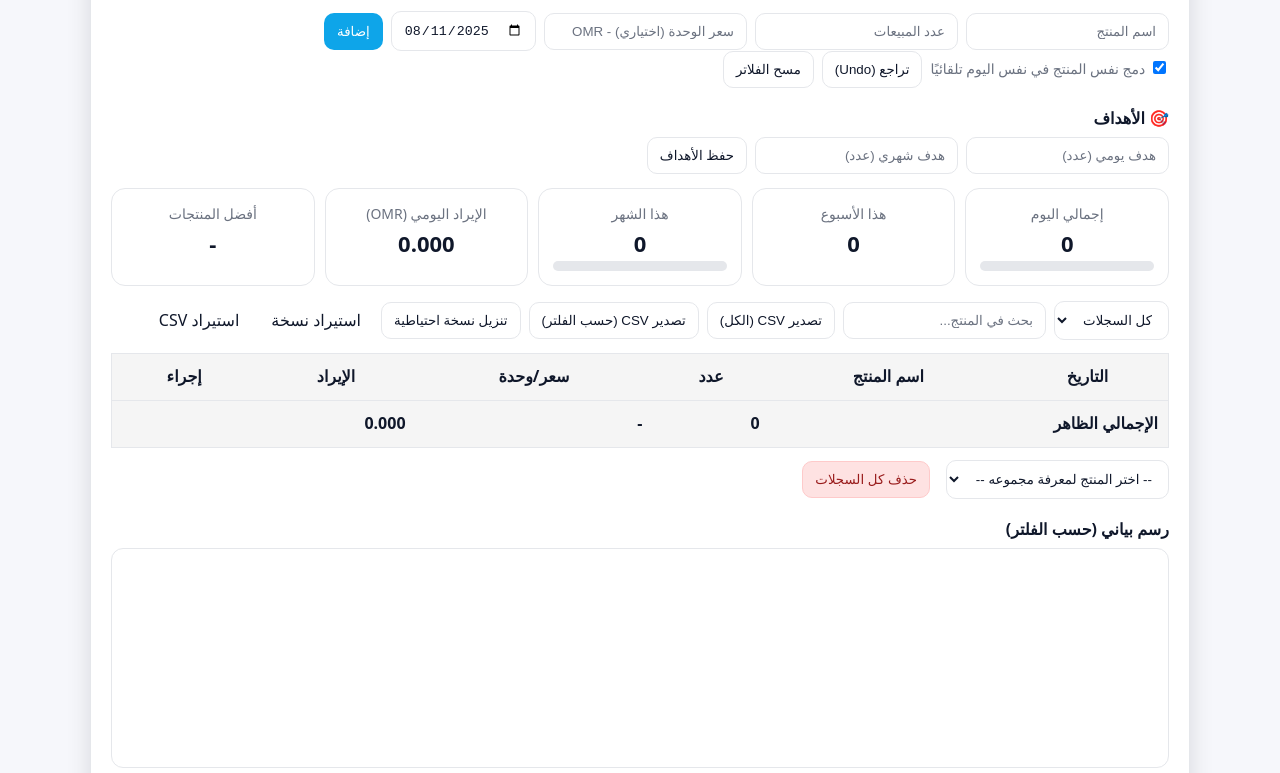
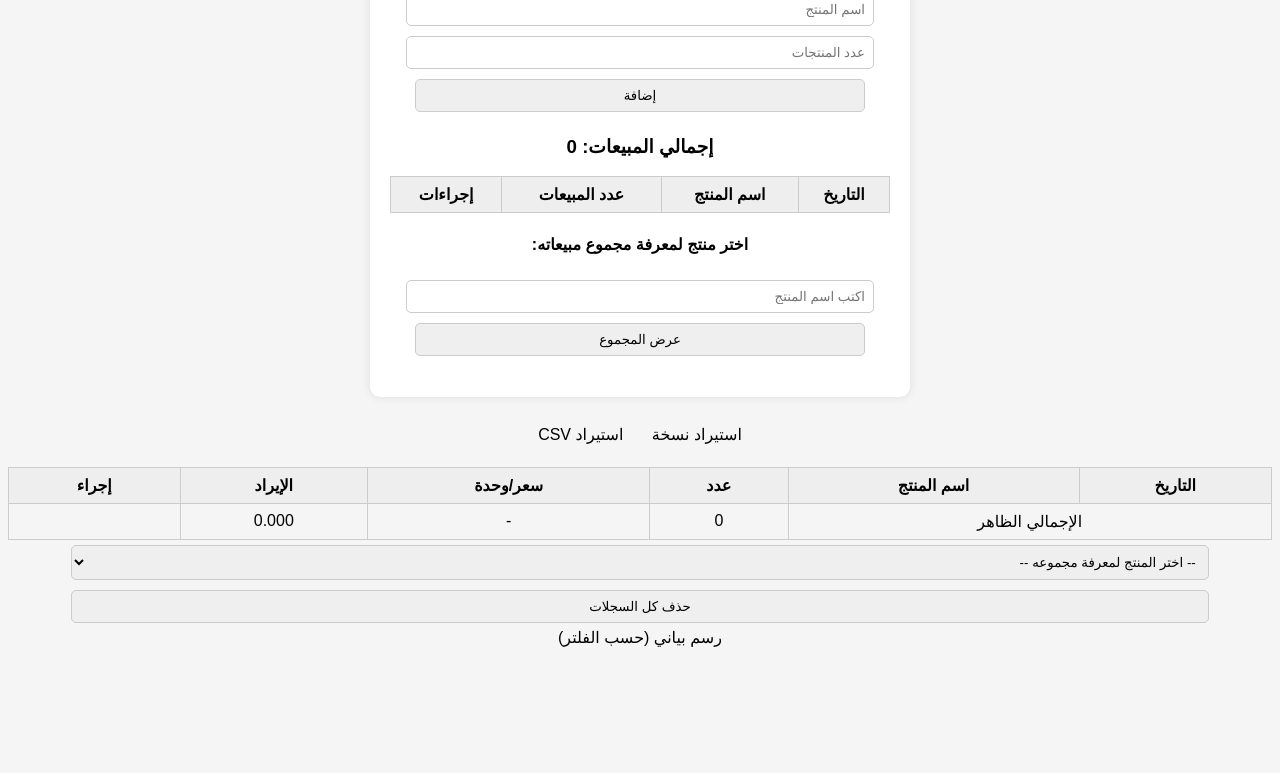
Before and after one commit to almhlbalmhlbyh-prog/Sales2, a plain HTML site: page index.html in a window 1280 px wide. Shown: the part 120-893 px from the top of the page. Drawn offline with Linux system fonts and the light colour scheme.

Commit message:
Update index.html

```diff
--- a/index.html
+++ b/index.html
@@ -1,109 +1,130 @@
 <!DOCTYPE html>
 <html lang="ar" dir="rtl">
 <head>
-  <meta charset="UTF-8" />
-  <meta name="viewport" content="width=device-width, initial-scale=1.0"/>
-  <title>تتبع المبيعات المتقدم</title>
-  <meta name="theme-color" content="#0ea5e9">
+  <meta charset="UTF-8">
+  <meta name="viewport" content="width=device-width, initial-scale=1.0">
+  <title>📊 نظام تتبع المبيعات</title>
   <link rel="manifest" href="manifest.json">
   <style>
-    :root{
-      --bg:#f6f7fb; --card:#fff; --text:#0f172a; --muted:#6b7280; --accent:#0ea5e9; --danger:#ef4444; --border:#e5e7eb;
-    }
-    .dark:root, body.dark{ --bg:#0b1220; --card:#0f172a; --text:#e5e7eb; --muted:#a1a1aa; --accent:#38bdf8; --danger:#ef4444; --border:#1f2937; }
-    *{box-sizing:border-box}
-    body{font-family:system-ui,Arial,sans-serif;background:var(--bg);color:var(--text);margin:0;padding:20px;line-height:1.6}
-    .container{background:var(--card);padding:20px;border-radius:16px;max-width:1100px;margin:auto;box-shadow:0 4px 24px rgba(2,8,23,.12);border:1px solid var(--border)}
-    h1{font-size:28px;margin:0 0 6px}
-    .sub{color:var(--muted);margin:0 0 14px}
-    .row{display:flex;gap:8px;flex-wrap:wrap;align-items:center}
-    input,select,button{padding:10px 12px;border:1px solid var(--border);border-radius:10px;background:transparent;color:var(--text)}
-    input::placeholder{color:var(--muted)}
-    button{background:var(--accent);border-color:transparent;color:white;cursor:pointer}
-    button.ghost{background:transparent;border:1px solid var(--border);color:var(--text)}
-    button.danger{background:#fee2e2;color:#991b1b;border-color:#fecaca}
-    .grid{display:grid;grid-template-columns:repeat(5,minmax(0,1fr));gap:10px;margin:14px 0}
-    .card{background:var(--card);border:1px solid var(--border);border-radius:14px;padding:14px;text-align:center}
-    .card .k{font-size:22px;font-weight:700}
-    table{width:100%;border-collapse:collapse;margin-top:12px;border:1px solid var(--border)}
-    th,td{border-top:1px solid var(--border);padding:10px}
-    th{background:rgba(2,8,23,.04);cursor:pointer}
-    tfoot td{font-weight:bold;background:rgba(2,8,23,.04)}
-    .actions{display:flex;gap:6px;justify-content:center;flex-wrap:wrap}
-    .toolbar{margin:12px 0;display:flex;gap:8px;flex-wrap:wrap;align-items:center}
-    .section-title{margin-top:18px;margin-bottom:6px;font-weight:700}
-    .muted{color:var(--muted);font-size:14px}
-    .footer{margin-top:14px;color:var(--muted);font-size:13px;display:flex;justify-content:space-between;flex-wrap:wrap;gap:8px}
-    canvas{width:100%;height:220px;border:1px solid var(--border);border-radius:12px;background:var(--card)}
-    .progress{height:10px;background:#e5e7eb;border-radius:999px;overflow:hidden}
-    .progress > div{height:100%}
-    @media (max-width:900px){.grid{grid-template-columns:repeat(2,1fr)}}
-    @media print{
-      #themeBtn,#installBtn,.toolbar,.actions,.no-print{display:none !important}
-      body{padding:0;background:white} .container{box-shadow:none;border:none}
-    }
+    body { font-family: Arial, sans-serif; background: #f5f5f5; text-align: center; }
+    .container { background: white; padding: 20px; margin: 20px auto; border-radius: 10px; max-width: 500px; box-shadow: 0 0 10px rgba(0,0,0,0.1); }
+    input, select, button { padding: 8px; margin: 5px; border-radius: 5px; border: 1px solid #ccc; width: 90%; }
+    table { width: 100%; border-collapse: collapse; margin-top: 15px; }
+    th, td { border: 1px solid #ccc; padding: 8px; }
+    th { background: #eee; }
+    .edit-btn { background: orange; color: white; padding: 5px; border: none; border-radius: 5px; cursor: pointer; }
+    .delete-btn { background: red; color: white; padding: 5px; border: none; border-radius: 5px; cursor: pointer; }
   </style>
 </head>
 <body>
-  <div class="container">
-    <div class="row" style="justify-content:space-between">
-      <div>
-        <h1>📊 نظام تتبع المبيعات</h1>
-        <p class="sub">سجّل البيع، راقب الملخصات والإيراد، وصدّر نسخة احتياطية.</p>
-      </div>
-      <div class="row">
-        <button class="ghost" id="themeBtn">الوضع الليلي</button>
-        <button class="ghost" id="installBtn" hidden>تثبيت كتطبيق</button>
-        <button class="ghost no-print" id="printBtn">طباعة تقرير</button>
-      </div>
-    </div>
 
-    <!-- إضافة بيع -->
-    <div class="row">
-      <input list="productsList" type="text" id="productName" placeholder="اسم المنتج">
-      <datalist id="productsList"></datalist>
-      <input type="number" id="salesInput" placeholder="عدد المبيعات">
-      <input type="number" id="priceInput" placeholder="سعر الوحدة (اختياري) - OMR" step="0.001" min="0">
-      <input type="date" id="dateInput">
-      <button id="addBtn">إضافة</button>
-    </div>
-    <div class="row muted">
-      <label><input type="checkbox" id="mergeSameDay" checked> دمج نفس المنتج في نفس اليوم تلقائيًا</label>
-      <button class="ghost" id="undoBtn">تراجع (Undo)</button>
-      <button class="ghost" id="clearFiltersBtn">مسح الفلاتر</button>
-    </div>
+<div class="container">
+  <h2>📊 نظام تتبع المبيعات</h2>
+  <input type="text" id="productName" placeholder="اسم المنتج">
+  <input type="number" id="productQty" placeholder="عدد المنتجات">
+  <button onclick="addSale()">إضافة</button>
 
-    <!-- أهداف -->
-    <div class="section-title">🎯 الأهداف</div>
-    <div class="row">
-      <input type="number" id="targetDaily" placeholder="هدف يومي (عدد)">
-      <input type="number" id="targetMonthly" placeholder="هدف شهري (عدد)">
-      <button class="ghost" id="saveTargetsBtn">حفظ الأهداف</button>
-    </div>
-    <div class="grid">
-      <div class="card"><div class="muted">إجمالي اليوم</div><div class="k" id="sumToday">0</div><div class="progress"><div id="progDay" style="width:0%;background:#22c55e"></div></div></div>
-      <div class="card"><div class="muted">هذا الأسبوع</div><div class="k" id="sumWeek">0</div></div>
-      <div class="card"><div class="muted">هذا الشهر</div><div class="k" id="sumMonth">0</div><div class="progress"><div id="progMonth" style="width:0%;background:#22c55e"></div></div></div>
-      <div class="card"><div class="muted">الإيراد اليومي (OMR)</div><div class="k" id="revToday">0.000</div></div>
-      <div class="card"><div class="muted">أفضل المنتجات</div><div class="k" id="topProducts">-</div></div>
-    </div>
+  <h3 id="totalSales">إجمالي المبيعات: 0</h3>
+  <table id="salesTable">
+    <tr>
+      <th>التاريخ</th>
+      <th>اسم المنتج</th>
+      <th>عدد المبيعات</th>
+      <th>إجراءات</th>
+    </tr>
+  </table>
 
-    <!-- فلاتر وبحث وتصدير -->
-    <div class="toolbar">
-      <select id="filterMode">
-        <option value="all">كل السجلات</option>
-        <option value="today">اليوم</option>
-        <option value="week">هذا الأسبوع</option>
-        <option value="month">هذا الشهر</option>
-        <option value="range">نطاق تاريخ</option>
-      </select>
-      <input type="date" id="fromDate" style="display:none">
-      <input type="date" id="toDate" style="display:none">
-      <input type="text" id="search" placeholder="بحث في المنتج...">
-      <button class="ghost" id="exportCsv">تصدير CSV (الكل)</button>
-      <button class="ghost" id="exportCsvFiltered">تصدير CSV (حسب الفلتر)</button>
-      <button class="ghost" id="backupBtn">تنزيل نسخة احتياطية</button>
-      <label class="ghost" style="padding:8px 12px;display:inline-block;cursor:pointer">
+  <h4>اختر منتج لمعرفة مجموع مبيعاته:</h4>
+  <input type="text" id="filterProduct" placeholder="اكتب اسم المنتج">
+  <button onclick="filterSales()">عرض المجموع</button>
+  <p id="productTotal"></p>
+</div>
+
+<script>
+  let sales = JSON.parse(localStorage.getItem("sales")) || [];
+
+  function saveData() {
+    localStorage.setItem("sales", JSON.stringify(sales));
+  }
+
+  function renderTable() {
+    let table = document.getElementById("salesTable");
+    table.innerHTML = `
+      <tr>
+        <th>التاريخ</th>
+        <th>اسم المنتج</th>
+        <th>عدد المبيعات</th>
+        <th>إجراءات</th>
+      </tr>
+    `;
+    let total = 0;
+    sales.forEach((sale, index) => {
+      total += sale.qty;
+      table.innerHTML += `
+        <tr>
+          <td>${sale.date}</td>
+          <td>${sale.name}</td>
+          <td>${sale.qty}</td>
+          <td>
+            <button class="edit-btn" onclick="editSale(${index})">تعديل</button>
+            <button class="delete-btn" onclick="deleteSale(${index})">حذف</button>
+          </td>
+        </tr>
+      `;
+    });
+    document.getElementById("totalSales").innerText = "إجمالي المبيعات: " + total;
+  }
+
+  function addSale() {
+    let name = document.getElementById("productName").value;
+    let qty = parseInt(document.getElementById("productQty").value);
+    if (!name || isNaN(qty) || qty <= 0) return alert("أدخل بيانات صحيحة");
+    let today = new Date().toLocaleDateString("ar-EG");
+    sales.push({ date: today, name: name, qty: qty });
+    saveData();
+    renderTable();
+    document.getElementById("productName").value = "";
+    document.getElementById("productQty").value = "";
+  }
+
+  function deleteSale(index) {
+    if (confirm("هل تريد حذف هذا السجل؟")) {
+      sales.splice(index, 1);
+      saveData();
+      renderTable();
+    }
+  }
+
+  function editSale(index) {
+    let newName = prompt("أدخل اسم المنتج الجديد", sales[index].name);
+    let newQty = parseInt(prompt("أدخل عدد المبيعات الجديد", sales[index].qty));
+    if (!newName || isNaN(newQty) || newQty <= 0) return alert("بيانات غير صحيحة");
+    sales[index].name = newName;
+    sales[index].qty = newQty;
+    saveData();
+    renderTable();
+  }
+
+  function filterSales() {
+    let filterName = document.getElementById("filterProduct").value;
+    if (!filterName) return alert("أدخل اسم المنتج");
+    let sum = sales.filter(s => s.name === filterName).reduce((acc, s) => acc + s.qty, 0);
+    document.getElementById("productTotal").innerText = `إجمالي مبيعات "${filterName}": ${sum}`;
+  }
+
+  renderTable();
+</script>
+
+<script>
+  if ('serviceWorker' in navigator) {
+    navigator.serviceWorker.register('sw.js')
+      .then(() => console.log("Service Worker registered"))
+      .catch(err => console.error("SW registration failed:", err));
+  }
+</script>
+
+</body>
+</html>      <label class="ghost" style="padding:8px 12px;display:inline-block;cursor:pointer">
         استيراد نسخة
         <input id="restoreInput" type="file" accept=".json" style="display:none">
       </label>
```
